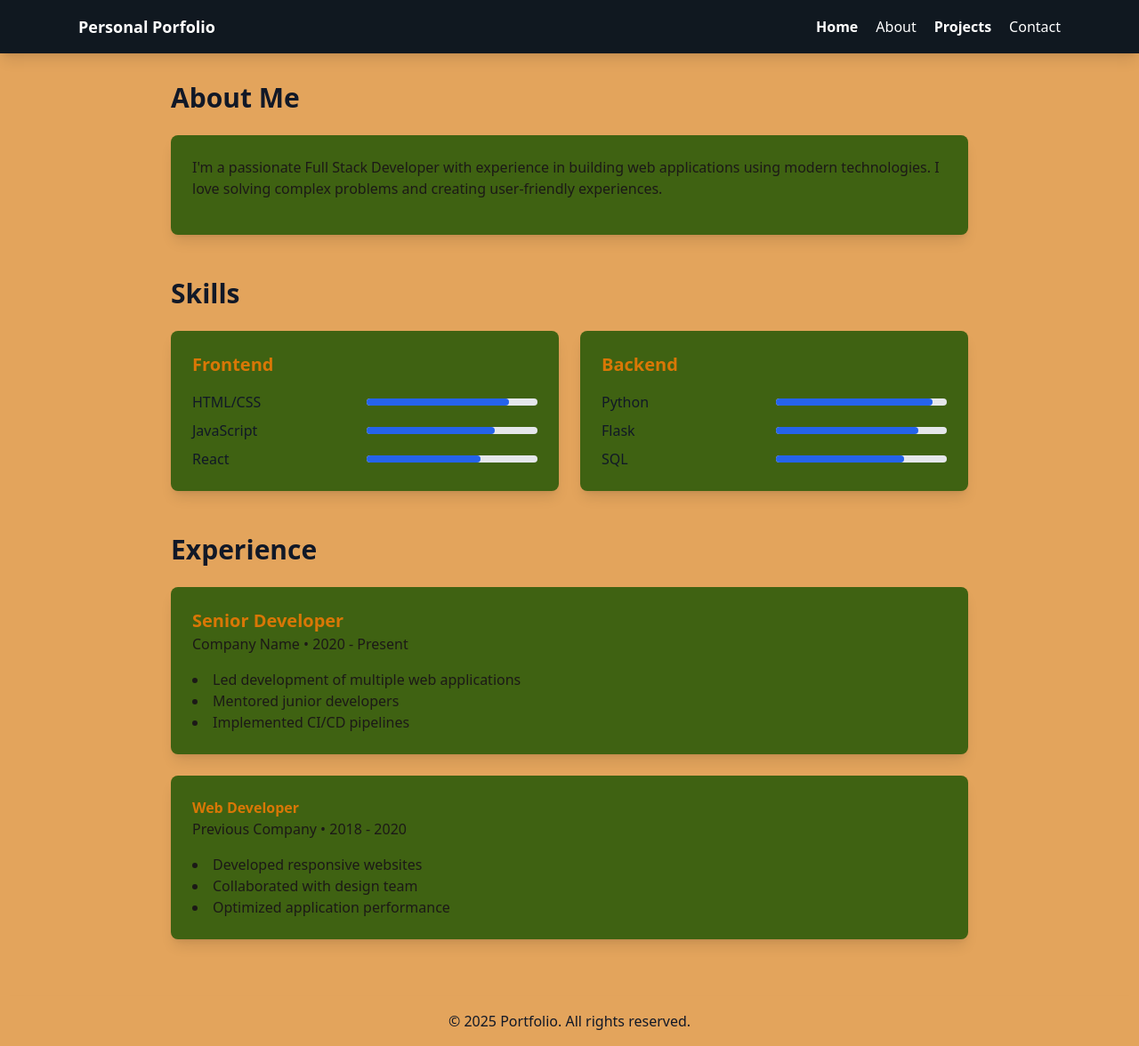
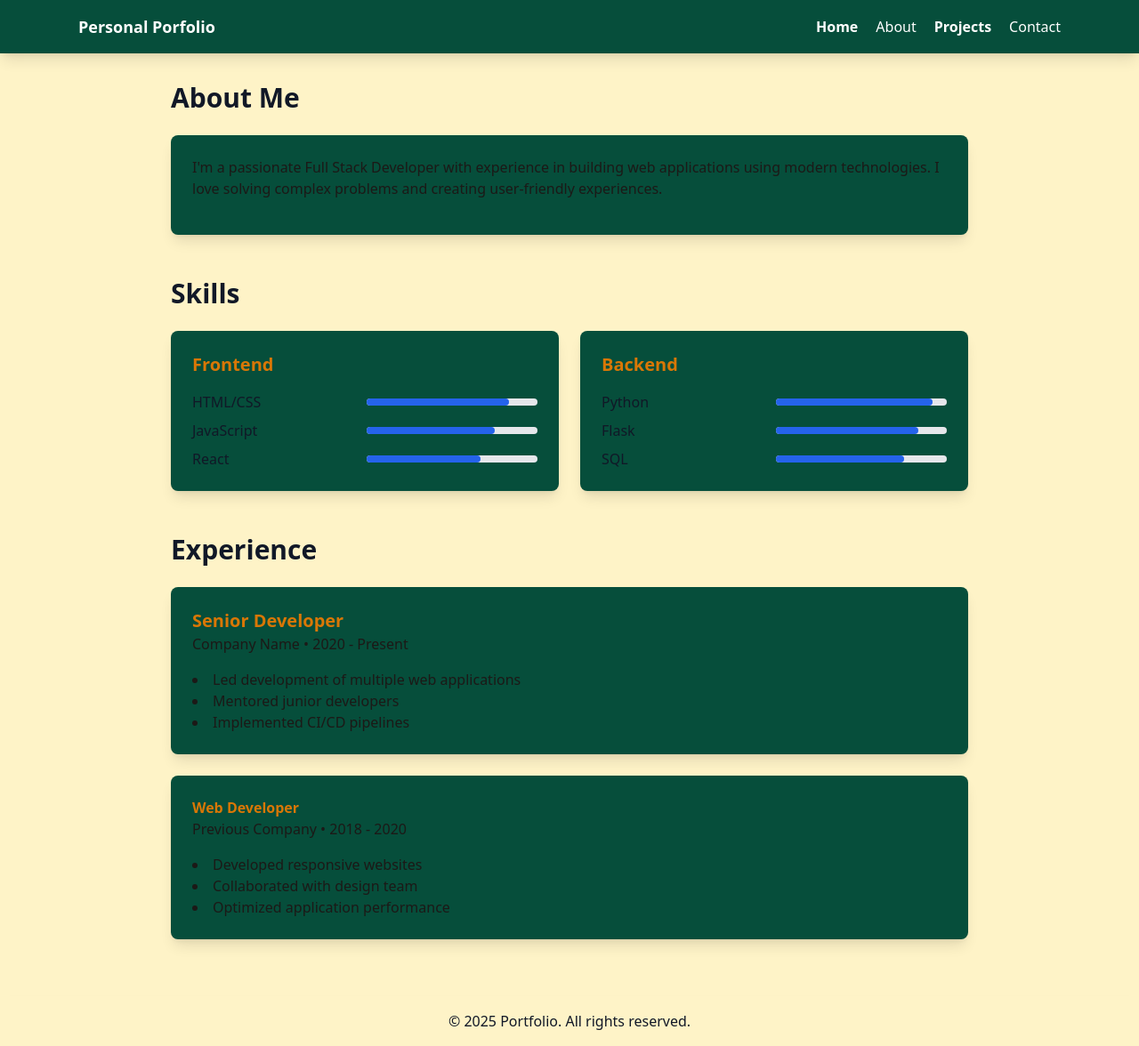
Before and after one commit to aroadrian/Personal_Portfolio, a Flask app: page /about in a window 1280 px wide. Shown: the whole page at 89% size. Run offline with Flask 3, Linux system fonts and the light colour scheme; some libraries are stand-ins or nearby versions.

Commit message:
edit color text and background

```diff
--- a/templates/about.html
+++ b/templates/about.html
@@ -7,7 +7,7 @@
     <!-- About Me Section -->
     <section class="mb-12">
         <h2 class="text-3xl font-bold mb-6">About Me</h2>
-        <div class="bg-lime-800 dark:bg-gray-800 rounded-lg shadow-lg p-6">
+        <div class="bg-emerald-900 dark:bg-gray-800 rounded-lg shadow-lg p-6">
             <p class="text-stone-900 dark:text-gray-300 mb-4">
                 I'm a passionate Full Stack Developer with experience in building web applications using modern technologies.
                 I love solving complex problems and creating user-friendly experiences.
@@ -20,7 +20,7 @@
         <h2 class="text-3xl font-bold mb-6">Skills</h2>
         <div class="grid grid-cols-1 md:grid-cols-2 gap-6">
             <!-- Frontend Skills -->
-            <div class="bg-lime-800 dark:bg-gray-800 rounded-lg shadow-lg p-6">
+            <div class="bg-emerald-900 dark:bg-gray-800 rounded-lg shadow-lg p-6">
                 <h3 class="text-amber-600 dark:text-amber-600 text-xl font-semibold mb-4">Frontend</h3>
                 <div class="space-y-2">
                     <div class="flex items-center justify-between">
@@ -45,7 +45,7 @@
             </div>
 
             <!-- Backend Skills -->
-            <div class="bg-lime-800 dark:bg-gray-800 rounded-lg shadow-lg p-6">
+            <div class="bg-emerald-900 dark:bg-gray-800 rounded-lg shadow-lg p-6">
                 <h3 class="text-amber-600 dark:text-amber-600 text-xl font-semibold mb-4">Backend</h3>
                 <div class="space-y-2">
                     <div class="flex items-center justify-between">
@@ -75,7 +75,7 @@
     <section>
         <h2 class="text-3xl font-bold mb-6">Experience</h2>
         <div class="space-y-6">
-            <div class="bg-lime-800 dark:bg-gray-800 rounded-lg shadow-lg p-6 ">
+            <div class="bg-emerald-900 dark:bg-gray-800 rounded-lg shadow-lg p-6 ">
                 <h3 class="text-amber-600 dark:text-amber-600 text-xl font-semibold">Senior Developer</h3>
                 <p class="text-stone-900 dark:text-gray-400">Company Name • 2020 - Present</p>
                 <ul class="list-disc list-inside mt-4 text-stone-900 dark:text-gray-300">
@@ -85,7 +85,7 @@
                 </ul>
             </div>
 
-            <div class="bg-lime-800 dark:bg-gray-800 rounded-lg shadow-lg p-6">
+            <div class="bg-emerald-900 dark:bg-gray-800 rounded-lg shadow-lg p-6">
                 <h3 class="text-amber-600 dark:text-amber-600text-xl font-semibold">Web Developer</h3>
                 <p class="text-stone-900 dark:text-gray-400">Previous Company • 2018 - 2020</p>
                 <ul class="list-disc list-inside mt-4 text-stone-900 dark:text-gray-300">
--- a/templates/base.html
+++ b/templates/base.html
@@ -14,9 +14,9 @@
         }
     </script>
 </head>
-<body class="bg-[#e3a45c] dark:bg-gray-900 text-gray-900 dark:text-white">
+<body class="bg-amber-100 dark:bg-gray-900 text-gray-900 dark:text-white">
     <!-- Navigation -->
-    <nav class="bg-[#101820] dark:bg-lime-800 shadow-lg">
+    <nav class="bg-emerald-900 dark:bg-lime-800 shadow-lg">
         <div class="max-w-6xl mx-auto px-4">
             <div class="flex justify-between">
                 <div class="flex space-x-7">
@@ -44,7 +44,7 @@
     </main>
 
     <!-- Footer -->
-    <footer class="bg-[#e3a45c]  shadow-lg mt-8">
+    <footer class="bg-amber-100  shadow-lg mt-8">
         <div class="max-w-6xl mx-auto px-4 py-4">
             <p class="text-center text-Stone-950 dark:text-gray-300">
                 © 2025 Portfolio. All rights reserved.
--- a/templates/home.html
+++ b/templates/home.html
@@ -10,10 +10,10 @@
         <h1 class="text-4xl md:text-6xl font-bold mb-4 text-stone-950">Hello, I'm <span class="text-emerald-900 dark:text-emerald-900">Adrian Christopher D. Aro</span></h1>
         <p class="text-xl md:text-2xl text-[#FFDD44]-600 dark:text-[#FFDD44]-300 mb-8">Full Stack Web Developer</p>
         <div class="space-x-4">
-            <a href="/projects" class="bg-stone-800 hover:bg-stone-950 text-white font-bold py-2 px-4 rounded">
+            <a href="/projects" class="bg-emerald-700 hover:bg-emerald-900 text-white font-bold py-2 px-4 rounded">
                 View My Work
             </a>
-            <a href="/contact" class="bg-gray-200 dark:bg-gray-700 hover:bg-stone-500 dark:hover:bg-gray-600 text-gray-800 dark:text-white font-bold py-2 px-4 rounded">
+            <a href="/contact" class="bg-gray-200 dark:bg-gray-700 hover:bg-stone-500 dark:hover:bg-emerald-900 text-gray-800 dark:text-white font-bold py-2 px-4 rounded">
                 Contact Me
             </a>
         </div>
```
